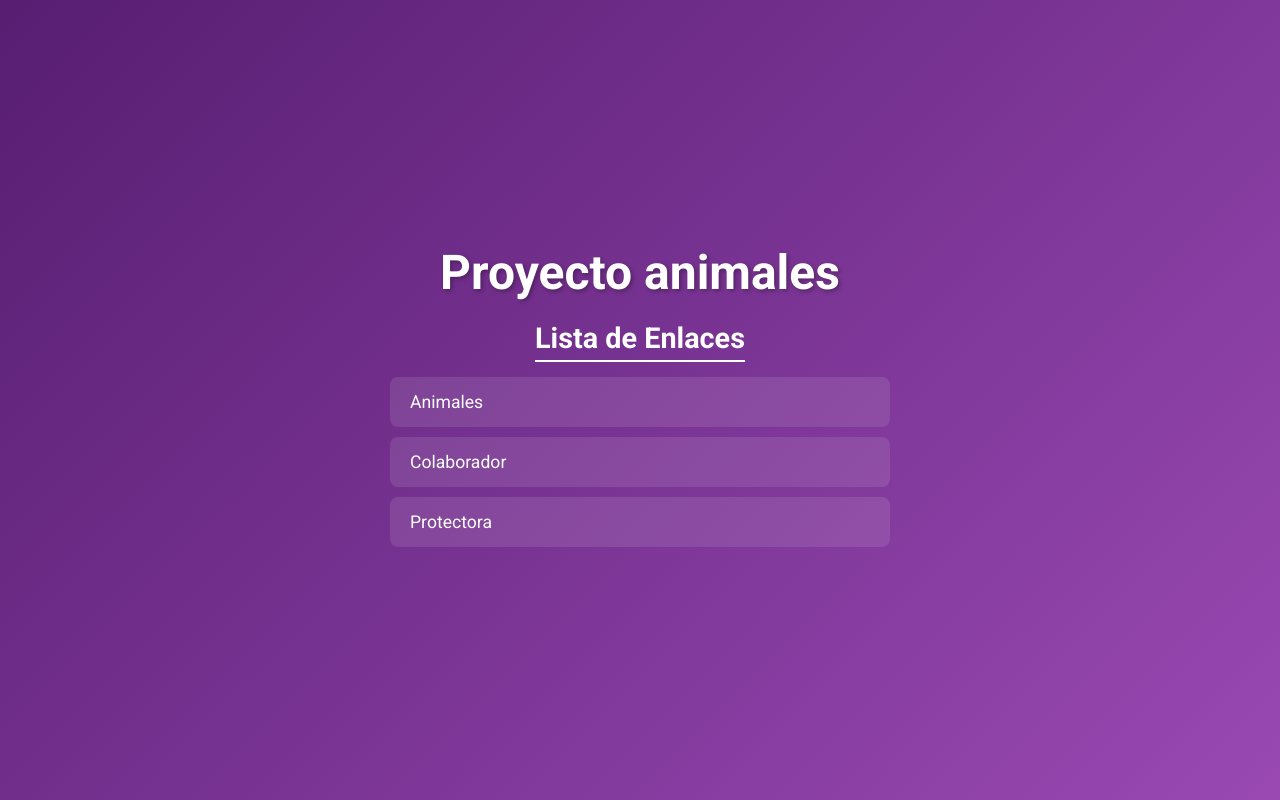
After one commit to DavidRiosV/Crear-Peque-a-Web-Tarea, a Django app: page / in a window 1280 px wide. The commit adds this page. Run offline with Django 5.2, Linux system fonts and the light colour scheme.

Commit message:
Tarea1_SinDeBug

```diff
--- /dev/null
+++ b/Animales/templates/Animales/index.html
@@ -0,0 +1,106 @@
+<!DOCTYPE html>
+<html lang="es">
+<head>
+    <meta charset="UTF-8">
+    <title>Trabajo Animales</title>
+    <!-- Importar Google Fonts -->
+    <link href="https://fonts.googleapis.com/css2?family=Roboto:wght@400;700&display=swap" rel="stylesheet">
+    <style>
+        /* Reset de márgenes y paddings */
+        * {
+            margin: 0;
+            padding: 0;
+            box-sizing: border-box;
+        }
+
+        /* Estilo general del cuerpo */
+        body {
+            font-family: 'Roboto', sans-serif; /* Cambia a la fuente Roboto */
+            background: linear-gradient(135deg, #571e72ff, #9a49b3ff);
+            color: #ffffff;
+            min-height: 100vh;
+            display: flex;
+            flex-direction: column;
+            align-items: center;
+            justify-content: center;
+            padding: 20px;
+        }
+
+        /* Estilo para el título principal */
+        h1 {
+            font-size: 3em;
+            margin-bottom: 20px;
+            text-shadow: 2px 2px 4px rgba(0,0,0,0.3);
+        }
+
+        /* Estilo para los subtítulos */
+        h2 {
+            font-size: 1.8em;
+            margin-bottom: 15px;
+            border-bottom: 2px solid #ffffff;
+            padding-bottom: 5px;
+        }
+
+        /* Estilo para la lista de enlaces */
+        ul {
+            list-style-type: none;
+            width: 100%;
+            max-width: 500px;
+        }
+
+        /* Estilo para cada elemento de la lista */
+        li {
+            background: rgba(255, 255, 255, 0.1);
+            margin-bottom: 10px;
+            padding: 15px 20px;
+            border-radius: 8px;
+            transition: background 0.3s, transform 0.3s;
+        }
+
+        /* Efecto al pasar el mouse sobre los elementos */
+        li:hover {
+            background: rgba(255, 255, 255, 0.2);
+            transform: translateY(-2px);
+        }
+
+        /* Estilo para los enlaces */
+        a {
+            color: #ffffff;
+            text-decoration: none;
+            font-size: 1.1em;
+            display: block;
+        }
+
+        /* Efecto de subrayado al pasar el mouse */
+        a:hover {
+            text-decoration: underline;
+        }
+
+        /* Estilo responsivo */
+        @media (max-width: 600px) {
+            h1 {
+                font-size: 2.5em;
+            }
+            h2 {
+                font-size: 1.5em;
+            }
+            li {
+                padding: 12px 15px;
+            }
+            a {
+                font-size: 1em;
+            }
+        }
+    </style>
+</head>
+<body>
+    <h1>Proyecto animales</h1>
+
+    <h2>Lista de Enlaces</h2>
+    <ul>
+        <li><a href="{% url 'Animal_list' %}">Animales </a></li>
+        <li><a href="{% url 'Colaborador_list'%}">Colaborador</a></li>
+        <li><a href="{% url 'Protectora_list' %}">Protectora</a></li>
+    </ul>
+</body>
+</html>
--- a/Animales/urls.py
+++ b/Animales/urls.py
@@ -2,6 +2,7 @@ from django.urls import path
 from.import views
 
 urlpatterns = [
+        path('',views.index,name='index.html'),
         path('animal',views.animal_list, name='Animal_list'),
         path('protectora',views.protectora_list, name='Protectora_list'),
         path('colaborador',views.colaborador_list, name='Colaborador_list'),
--- a/Animales/views.py
+++ b/Animales/views.py
@@ -2,6 +2,9 @@ from django.shortcuts import render
 from .models import Animal,Protectora,Colaborador
 
 # Create your views here.
+def index(request):
+    return render(request, 'Animales/index.html')
+
 def animal_list(request):
     animal=Animal.objects.all()
     return render(request, 'Animales/Animal_list.html',{'animal_mostrar':animal})
```
Also changed, not shown: Animales/templates/Animales/Animal_list.html (+13 -6 lines), Animales/templates/Animales/Colaborador_list.html (+14 -7 lines), Animales/templates/Animales/Protectora_list.html (+15 -6 lines), db.sqlite3.
